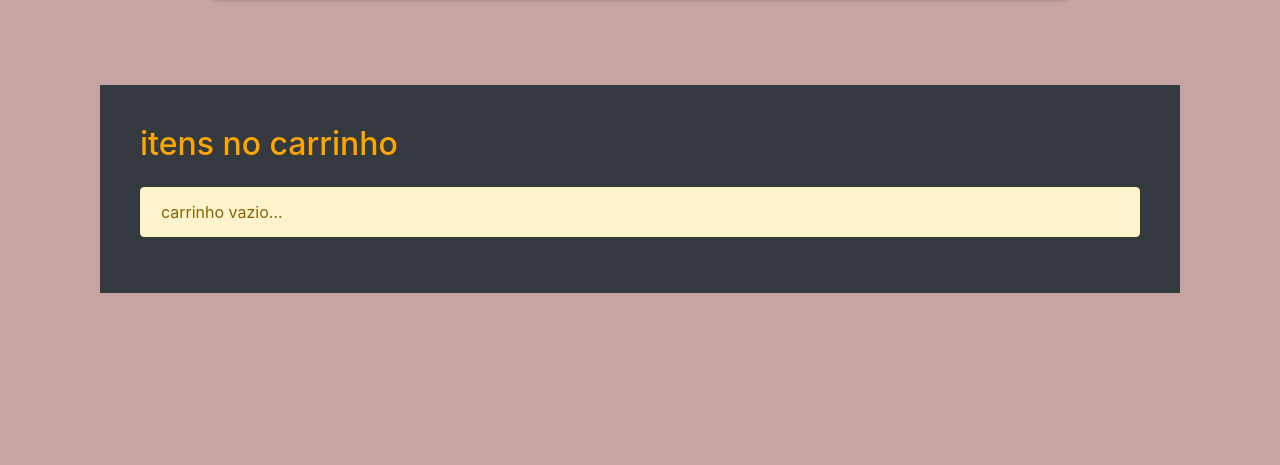
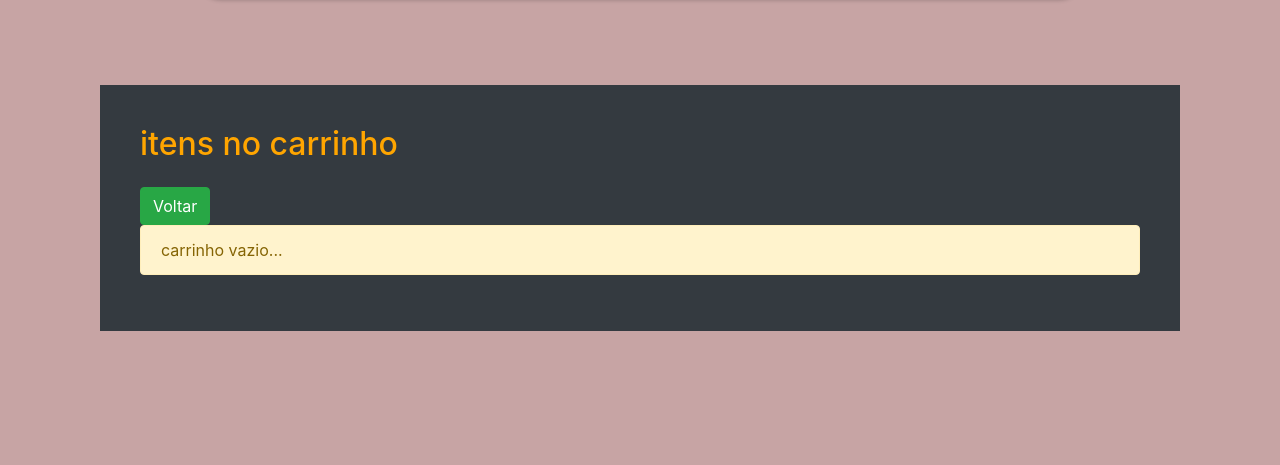
Before and after one commit to Gahkkkj/carrinho-PI, a PHP site: page /carrinho/view_carrinho.php in a window 1280 px wide. Shown: the part 270-735 px from the top of the page. Run offline with PHP 8.4, Linux system fonts and the light colour scheme; some web fonts are replaced.

Commit message:
Update view_carrinho.php

```diff
--- a/carrinho/view_carrinho.php
+++ b/carrinho/view_carrinho.php
@@ -12,19 +12,25 @@ $cart = new Cart();
 	<link rel="stylesheet" href="https://maxcdn.bootstrapcdn.com/bootstrap/4.0.0/css/bootstrap.min.css">
 	<script src="https://code.jquery.com/jquery-3.6.0.min.js"></script>
 	<link rel="stylesheet" href="../assets/css/main.css?date= . <?php echo time(); ?>">
+	<link rel="stylesheet" href="https://use.fontawesome.com/releases/v5.7.0/css/all.css" integrity="sha384-lZN37f5QGtY3VHgisS14W3ExzMWZxybE1SJSEsQp9S+oqd12jhcu+A56Ebc1zFSJ" crossorigin="anonymous">
 </head>
 
 <body>
+
 	<?php include "navbar.php"; ?>
 	<nav class="navbar1 navbar-light bg-light">
 		<span class="navbar-brand mb-0 h1"> <b> CARRINHO </b> </span>
 	</nav>
 	<section>
+
 		<div class='container mt-3'>
 			<div class='row'>
 				<div class='col-md-12'>
 					<div class="box-carrinho bg-dark">
 						<h2 class='mb-4'>itens no carrinho</h2>
+						<a href="index.php">
+							<button class="btn btn-success"> Voltar </button>
+						</a>
 						<?php if ($cart->get_cart_total() > 0) : ?>
 							<table class='table table-striped table-responsive-mb table-bordered table-hover table-dark'>
 								<thead>
@@ -45,13 +51,13 @@ $cart = new Cart();
 											<td> R$ <?php echo $item["preco_produto"]; ?></td>
 											<td><input type='number' value='<?php echo $item["qty"]; ?>' class='qty' pid='<?php echo $item["id"]; ?>' min='1'></td>
 											<td> R$ <span class='row_total'><?php echo $item["total"]; ?></span></td>
-											<td><a href='remove.php?id=<?php echo $item["id"]; ?>' onclick="return confirm('Certeza que quer remover')">Remover</a></td>
+											<td><button type="button" href='remove.php?id=<?php echo $item["id"]; ?>' onclick="return confirm('Certeza que quer remover')" class="btn-excluir fas fa-trash-alt"></button></td>
 										</tr>
 									<?php endforeach; ?>
 								</tbody>
 								<tfoot>
 									<tr>
-										<td colspan='3'><a href='index.php' class="btn btn-success">Continue comprando</a></td>
+										<td colspan='3'><button href='index.php' class="btn btn-primary fas fa-shopping-bag">Continue comprando</button></td>
 										<th>Total</th>
 										<th> R$ <span id='total'><?php echo $cart->get_cart_total(); ?></span></th>
 										<td><a href='checkout.php' class='btn btn-success'>Cadastre-se</a></td>
```
Lines whose indentation alone changed are shown as unchanged.
